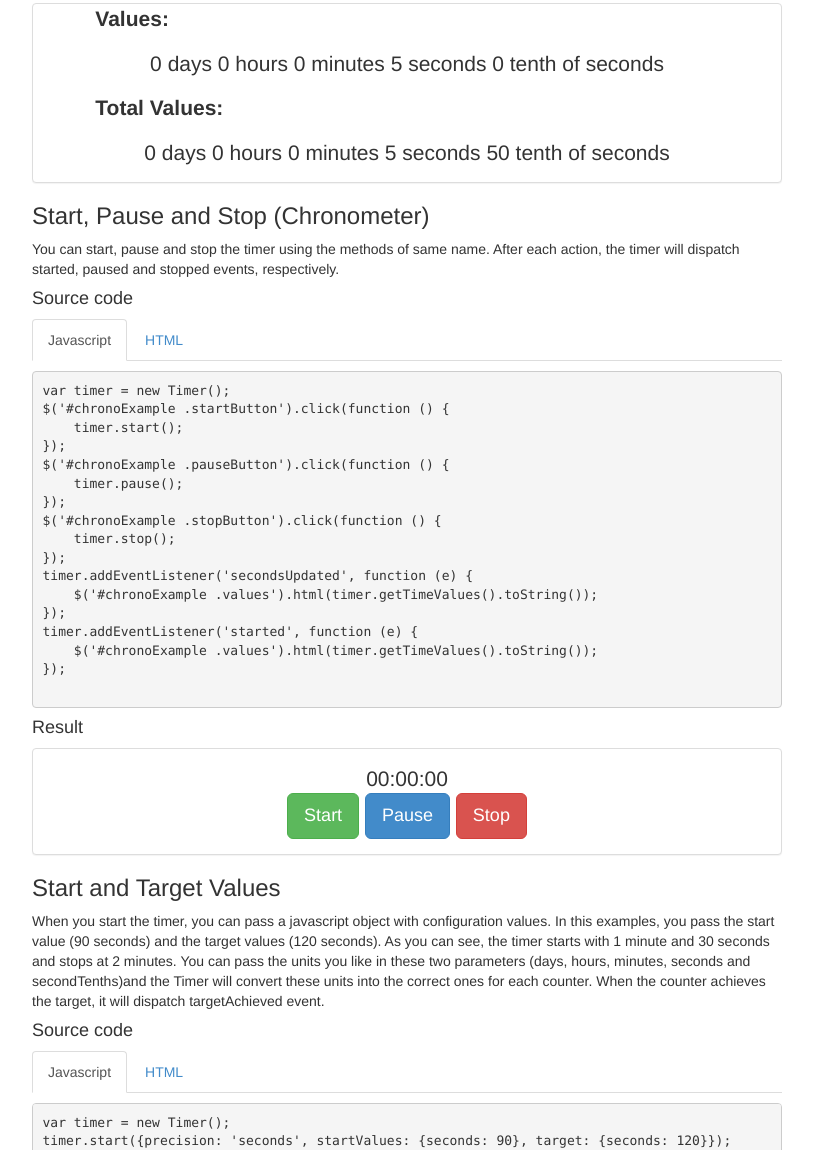
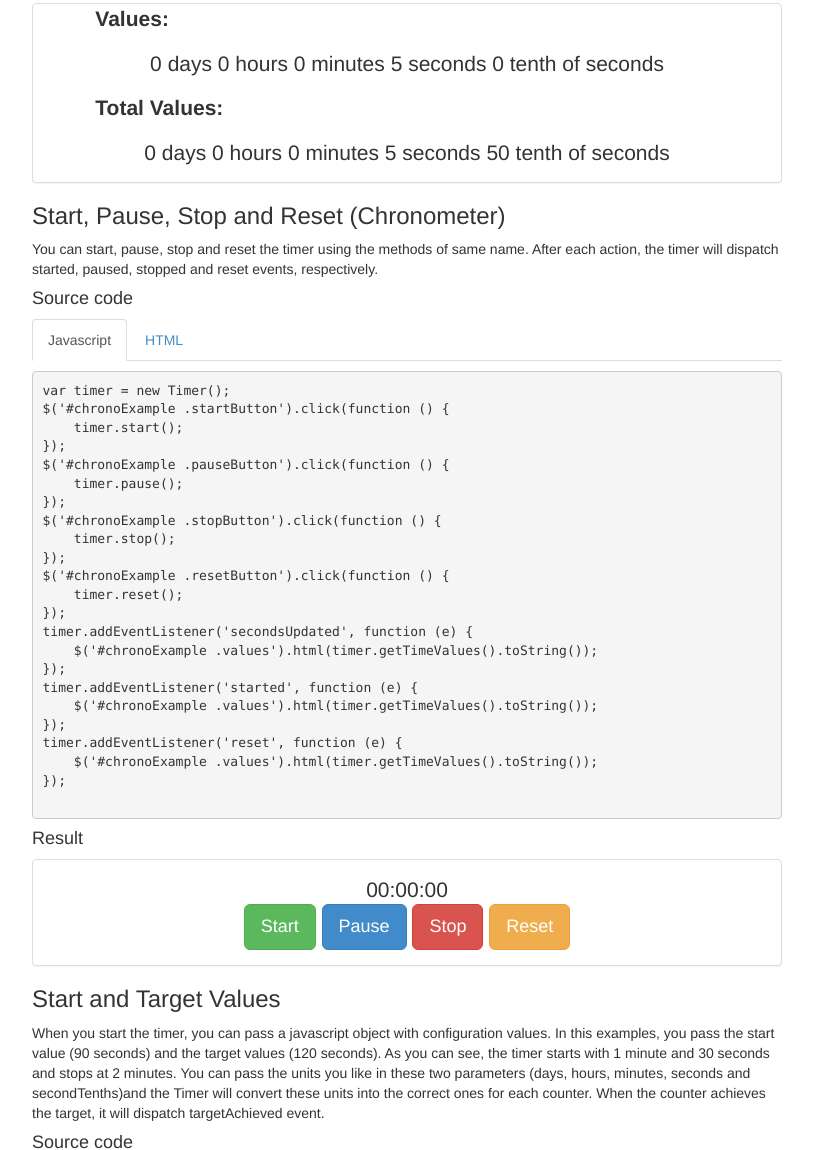
Before and after one commit to albert-gonzalez/easytimer.js, a website: page index.html in a window 1280 px wide. Shown: the part 1965-3115 px from the top of the page, without its empty margins (233-1046 px from the left). Drawn offline with Linux system fonts and the light colour scheme; files that its build step writes are made by us from their sources.

Commit message:
examples updated with reset function

```diff
--- a/index.html
+++ b/index.html
@@ -235,9 +235,9 @@ timer.addEventListener('secondsUpdated', function (e) {
             </div>
           </div>
 
-          <h3 id="chronometerExample">Start, Pause and Stop (Chronometer)</h3>
+          <h3 id="chronometerExample">Start, Pause, Stop and Reset (Chronometer)</h3>
           <p>
-            You can start, pause and stop the timer using the methods of same name. After each action, the timer will dispatch started, paused and stopped events, respectively.
+            You can start, pause, stop and reset the timer using the methods of same name. After each action, the timer will dispatch started, paused, stopped and reset events, respectively.
           </p>
           <h4>Source code</h4>
             <ul class="nav nav-tabs" role="tablist">
@@ -258,10 +258,16 @@ $('#chronoExample .pauseButton').click(function () {
 $('#chronoExample .stopButton').click(function () {
     timer.stop();
 });
+$('#chronoExample .resetButton').click(function () {
+    timer.reset();
+});
 timer.addEventListener('secondsUpdated', function (e) {
     $('#chronoExample .values').html(timer.getTimeValues().toString());
 });
 timer.addEventListener('started', function (e) {
+    $('#chronoExample .values').html(timer.getTimeValues().toString());
+});
+timer.addEventListener('reset', function (e) {
     $('#chronoExample .values').html(timer.getTimeValues().toString());
 });
                 </pre>
@@ -276,6 +282,7 @@ timer.addEventListener('started', function (e) {
         &lt;button class="startButton"&gt;Start&lt;/button&gt;
         &lt;button class="pauseButton" &gt;Pause&lt;/button&gt;
         &lt;button class="stopButton"&gt;Stop&lt;/button&gt;
+        &lt;button class="resetButton"&gt;Reset&lt;/button&gt;
     &lt;/div&gt;
 &lt;/div&gt;
                 </pre>
@@ -290,6 +297,7 @@ timer.addEventListener('started', function (e) {
                     <button class="startButton btn btn-success btn-lg">Start</button>
                     <button class="pauseButton btn btn-primary btn-lg" >Pause</button>
                     <button class="stopButton btn btn-danger btn-lg">Stop</button>
+                    <button class="resetButton btn btn-warning btn-lg">Reset</button>
                 </div>
             </div>
           </div>
--- a/src/examples.js
+++ b/src/examples.js
@@ -45,10 +45,20 @@ $(function () {
     $('#chronoExample .stopButton').click(function () {
         timer.stop();
     });
+
+    $('#chronoExample .resetButton').click(function () {
+        timer.reset();
+    });
+
     timer.addEventListener('secondsUpdated', function (e) {
         $('#chronoExample .values').html(timer.getTimeValues().toString());
     });
+
     timer.addEventListener('started', function (e) {
+        $('#chronoExample .values').html(timer.getTimeValues().toString());
+    });
+
+    timer.addEventListener('reset', function (e) {
         $('#chronoExample .values').html(timer.getTimeValues().toString());
     });
 });
```
Also changed, not shown: dist/examples.min.js.
